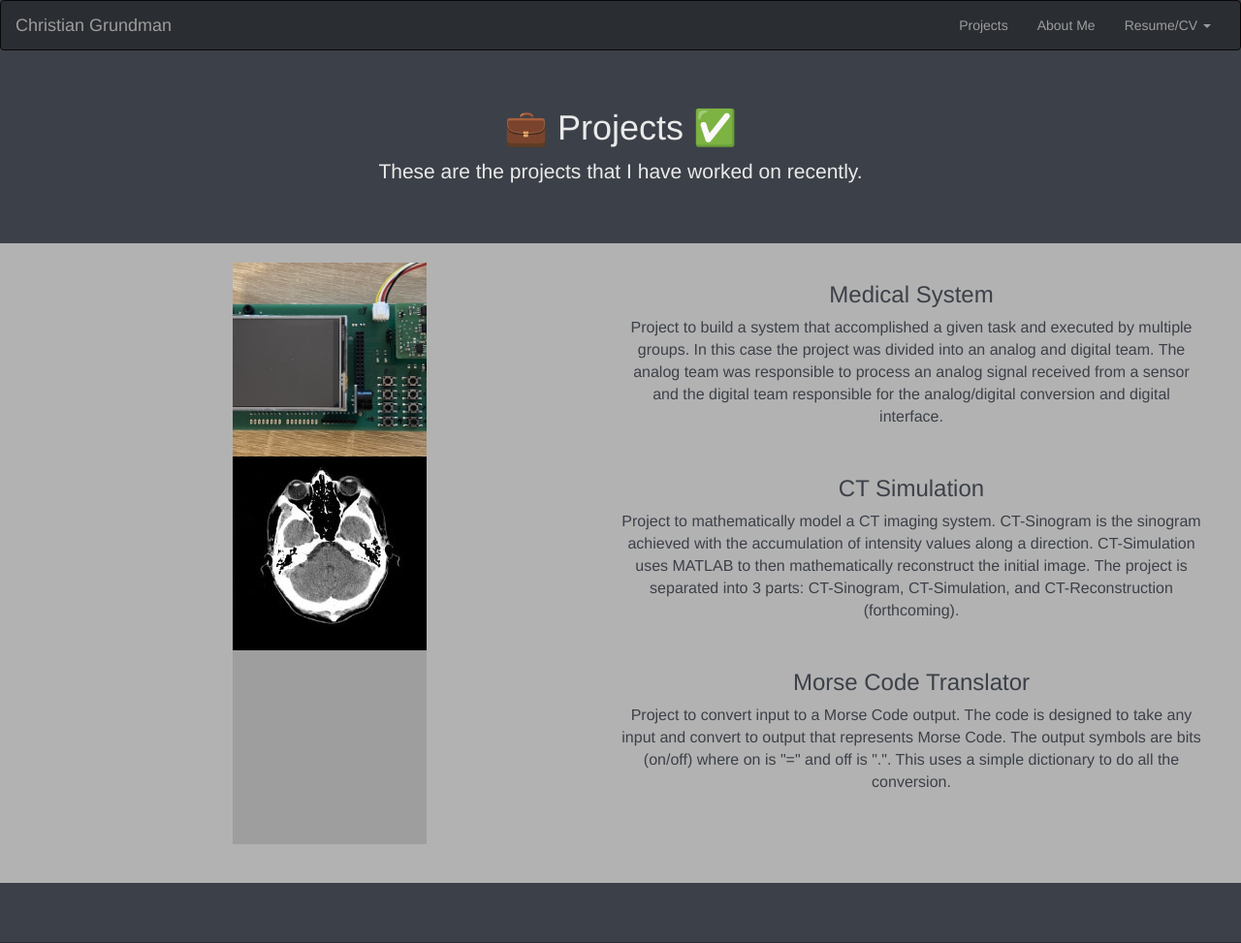
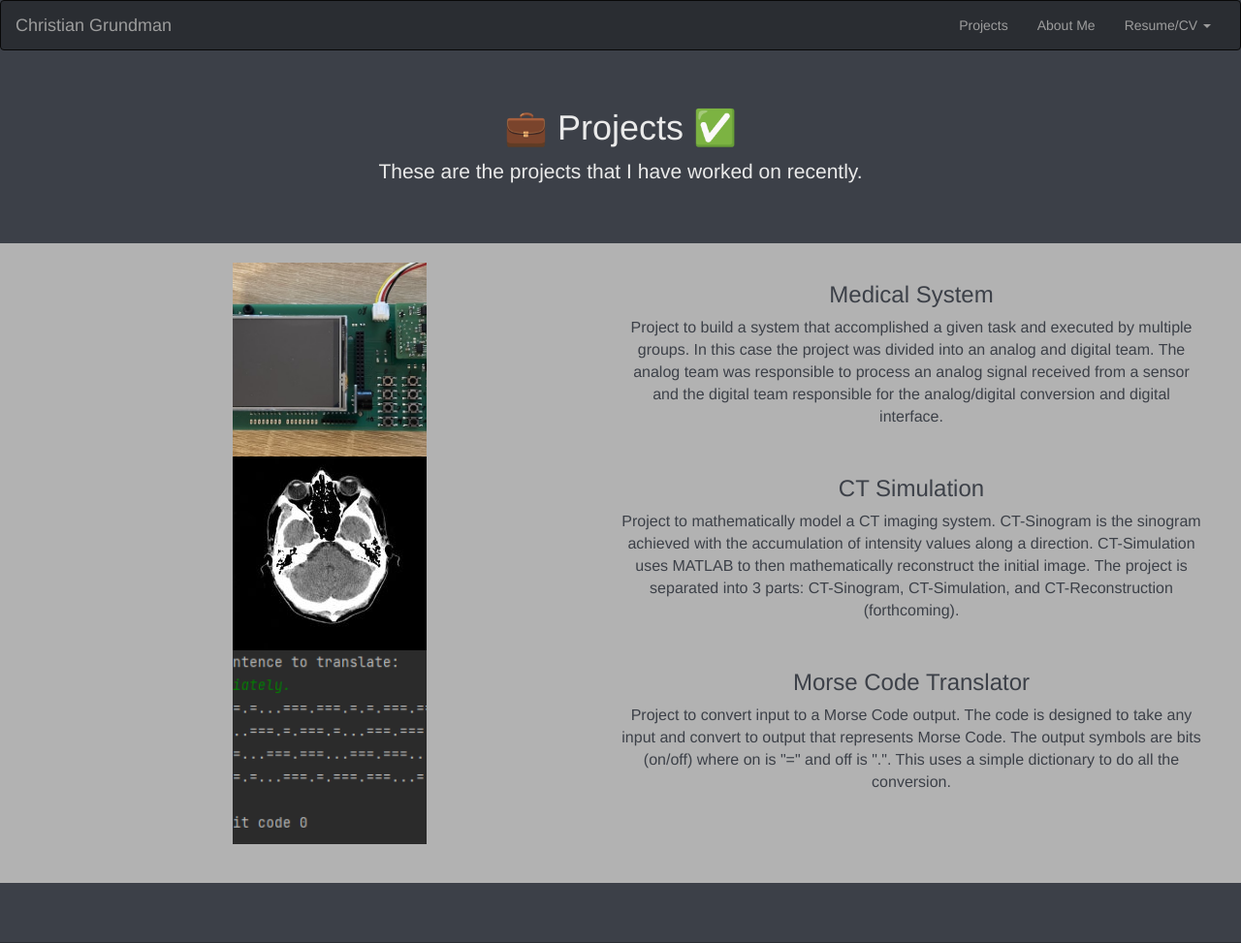
Before and after one commit to cgrundman/christian-grundman-website, a Flask app: page /projects in a window 1280 px wide. Shown: the top 973 px of the page at 97% size. Run offline with Flask 2, Linux system fonts and the light colour scheme; some libraries are stand-ins or nearby versions; grey boxes are pictures that could not be loaded.

Commit message:
Fixed error with morse code project

```diff
--- a/templates/projects.html
+++ b/templates/projects.html
@@ -72,7 +72,7 @@
         <div class="row">
             <div class="col-lg-6 text-center">
                 <a href="/morse-code">
-                    <img src="{{url_for('static', filename='images/morse_code_5.png')}}" alt="Morse Code" class="img_thumbnail rounded">
+                    <img src="{{url_for('static', filename='images/morse_code_3.png')}}" alt="Morse Code" class="img_thumbnail rounded">
                 </a>
             </div>
             <div class="col-lg-6 text-center">
--- a/todo.txt
+++ b/todo.txt
@@ -12,7 +12,7 @@ Projects
 2a) Make project list to display
 ✅ 2b) Add image link for projects to project page
 2c) Make list of projects to add to site
-✅ 2d) Add andreas last name
+✅ 2d) Add Morse Code Project
 ✅ 2e) format individual projects pages
 2f) Add Webcam page
 2g) Add computer vision projects
```
